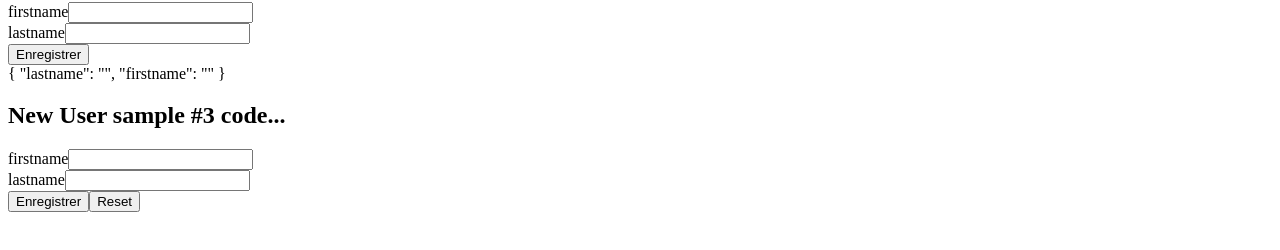
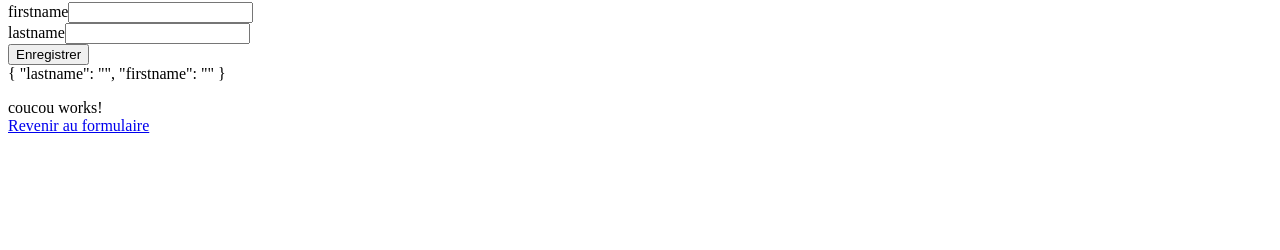
Before and after one commit to mguillem37/formation-angular2-2018, an Angular app in the folder tp-ng-cli-components/: page /coucou in a window 1280 px wide. Shown: the part 514-764 px from the top of the page. Built offline with nearby package versions, Linux system fonts and the light colour scheme; no server answers.

Commit message:
add-on router

```diff
--- a/tp-ng-cli-components/src/app/app.component.html
+++ b/tp-ng-cli-components/src/app/app.component.html
@@ -31,4 +31,5 @@
   </div>
   <hr>
   <div><app-user-form-by-template></app-user-form-by-template></div>
-  <div><app-user-form-by-code></app-user-form-by-code></div>
+
+  <router-outlet></router-outlet>
--- /dev/null
+++ b/tp-ng-cli-components/src/app/app.routes.ts
@@ -0,0 +1,10 @@
+import { Routes } from '@angular/router';
+import { AppComponent } from './app.component';
+import { UserFormByCodeComponent } from './forms/user-form-by-code/user-form-by-code.component';
+import { CoucouComponent } from './component/coucou/coucou.component';
+
+
+export const ROUTES: Routes = [
+    {path: '', component: UserFormByCodeComponent},
+    {path: 'coucou', component: CoucouComponent}
+];
--- /dev/null
+++ b/tp-ng-cli-components/src/app/component/coucou/coucou.component.html
@@ -0,0 +1,4 @@
+<p>
+  coucou works!<br>
+  <a href="" [routerLink]='["/"]'>Revenir au formulaire</a>
+</p>
--- /dev/null
+++ b/tp-ng-cli-components/src/app/component/coucou/coucou.component.ts
@@ -0,0 +1,15 @@
+import { Component, OnInit } from '@angular/core';
+
+@Component({
+  selector: 'app-coucou',
+  templateUrl: './coucou.component.html',
+  styleUrls: ['./coucou.component.css']
+})
+export class CoucouComponent implements OnInit {
+
+  constructor() { }
+
+  ngOnInit() {
+  }
+
+}
--- a/tp-ng-cli-components/src/app/forms/user-form-by-code/user-form-by-code.component.html
+++ b/tp-ng-cli-components/src/app/forms/user-form-by-code/user-form-by-code.component.html
@@ -1,4 +1,5 @@
-<h2>New User sample #3 code...</h2>
+<div>
+  <h2>New User sample #3 code...</h2>
 
 <form (ngSubmit)="submit($event)" [formGroup]="userForm">
   <div>
@@ -11,3 +12,5 @@
   </div>
   <button type="submit">Enregistrer</button><button type="submit">Reset</button>
 </form>
+<a href="" [routerLink]='["/coucou"]'>Coucou :-)</a>
+</div>
--- a/tp-ng-cli-components/src/app/services/users.service.ts
+++ b/tp-ng-cli-components/src/app/services/users.service.ts
@@ -21,7 +21,7 @@ export class UsersService {
           // récupération d'une collection d'objets JSON
           console.log(res);
           res.map(u => {
-            this.storeUser(new User(u.name.split(' ')[0], u.name.split(' ')[1]))
+            this.storeUser(new User(u.name.split(' ')[0], u.name.split(' ')[1]));
           });
       });
   }
```
Also changed, not shown: tp-ng-cli-components/src/app/app.module.ts (+7 -2 lines), tp-ng-cli-components/src/app/component/coucou/coucou.component.css (added), 1 other file (tests, documents, lock files or other folders).
